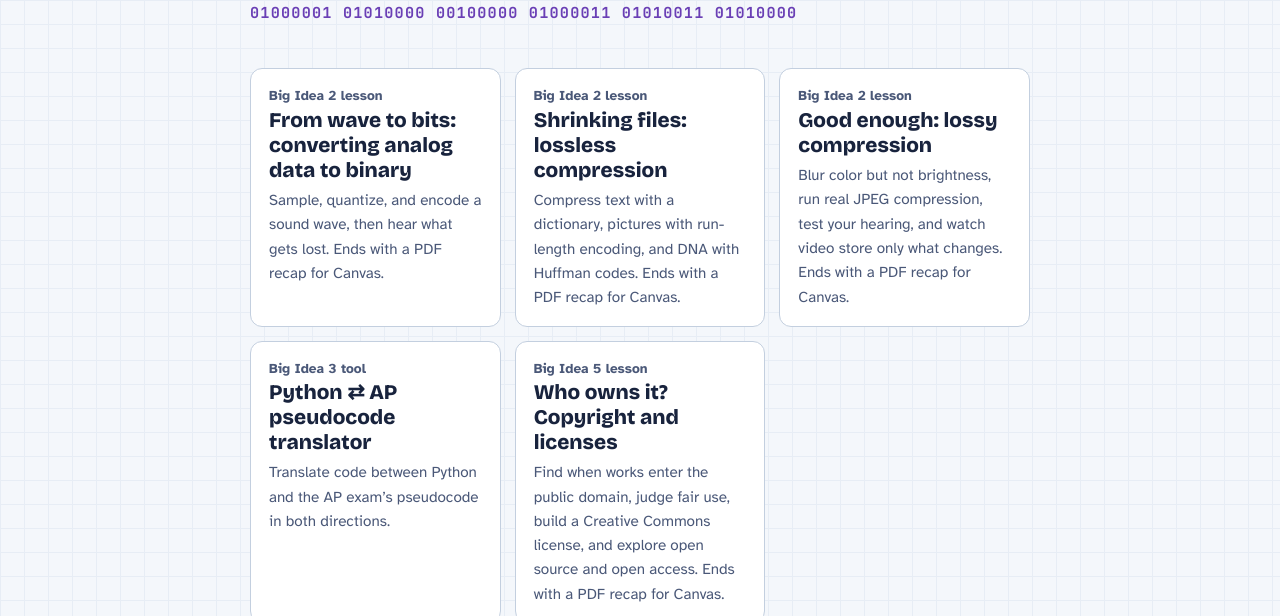
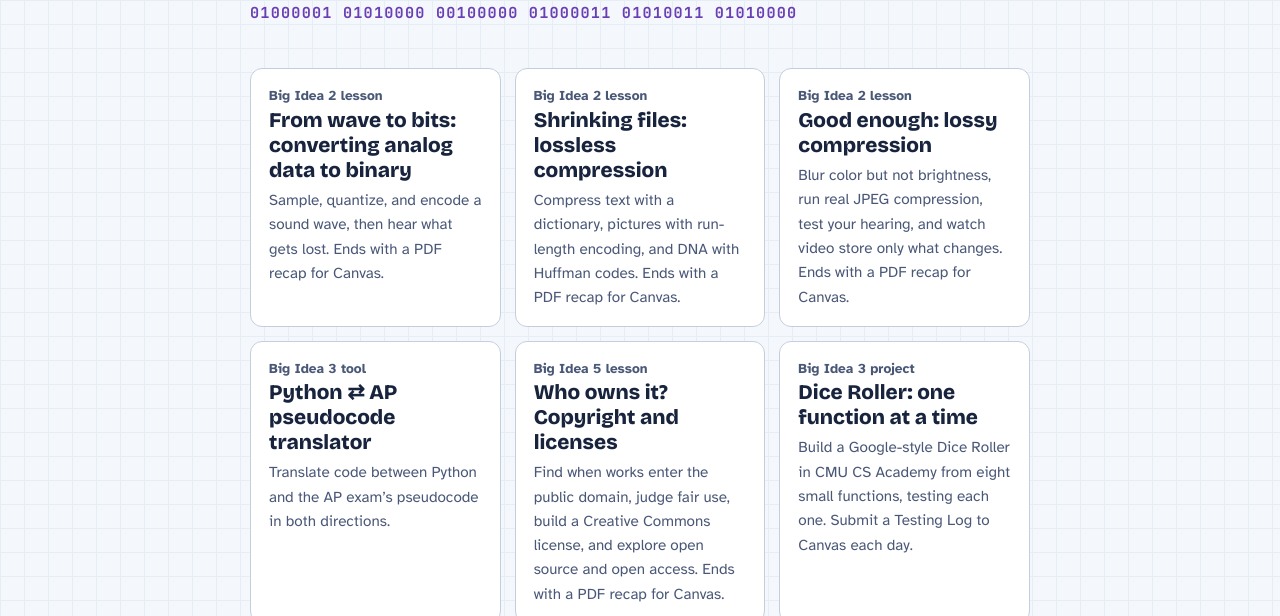
Before and after one commit to PhysicsMrOliva/AP-CSP, a plain HTML site: page index.html in a window 1280 px wide. Shown: the part 336-952 px from the top of the page. Drawn offline with nearby package versions, Linux system fonts and the light colour scheme.

Commit message:
Added Dice Roller

```diff
--- a/index.html
+++ b/index.html
@@ -160,6 +160,12 @@ const RESOURCES = [
     title: "Who owns it? Copyright and licenses",
     href: "lessons/copyright-licenses.html",
     desc: "Find when works enter the public domain, judge fair use, build a Creative Commons license, and explore open source and open access. Ends with a PDF recap for Canvas."
+  },
+  {
+    idea: 3, kind: "Project", quick: true,
+    title: "Dice Roller: one function at a time",
+    href: "lessons/dice-roller.html",
+    desc: "Build a Google-style Dice Roller in CMU CS Academy from eight small functions, testing each one. Submit a Testing Log to Canvas each day."
   }
 ];
 
```
Also changed, not shown: lessons/dice-roller.html (renamed from dice-roller.html), 1 other file.
